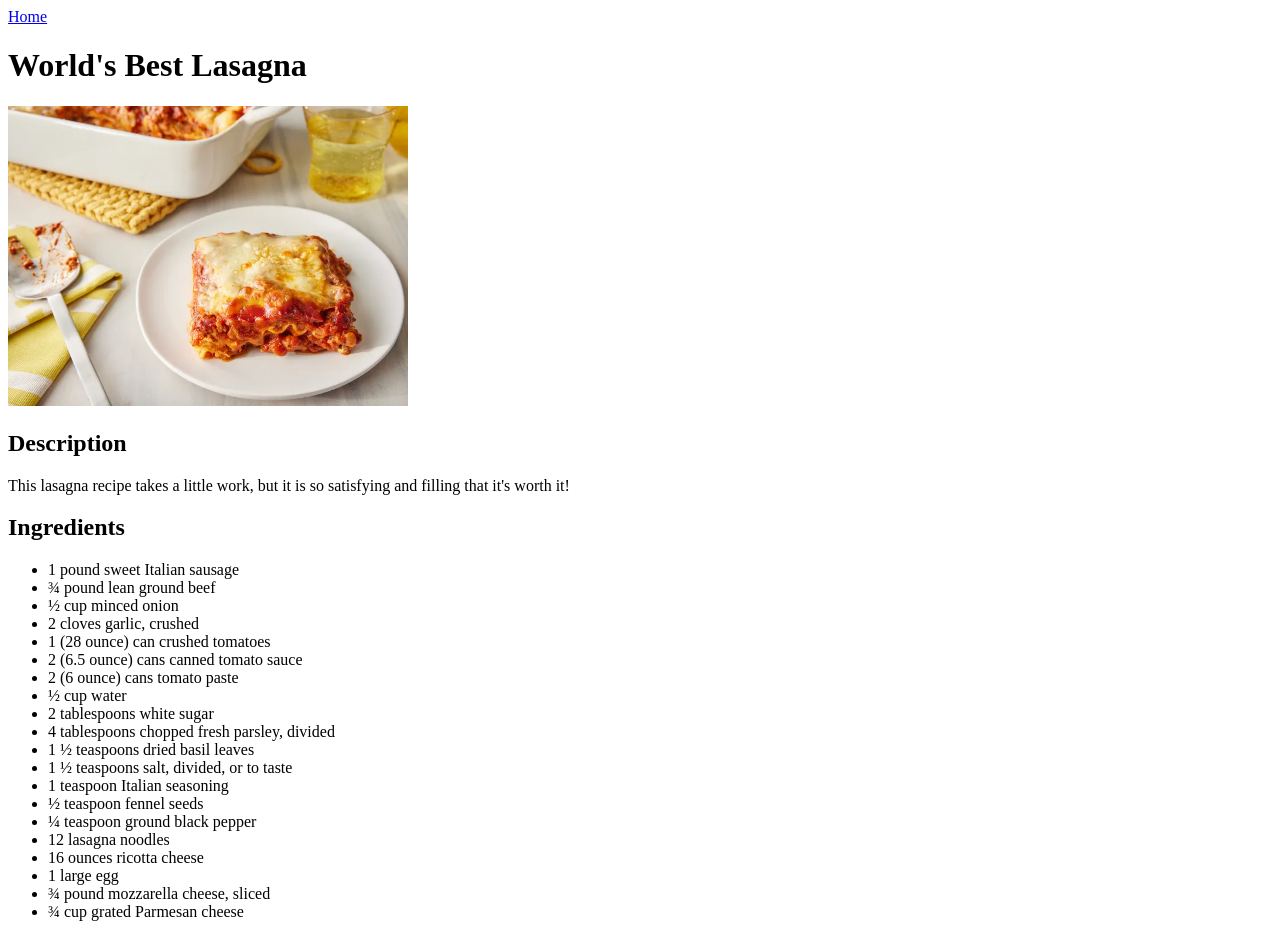
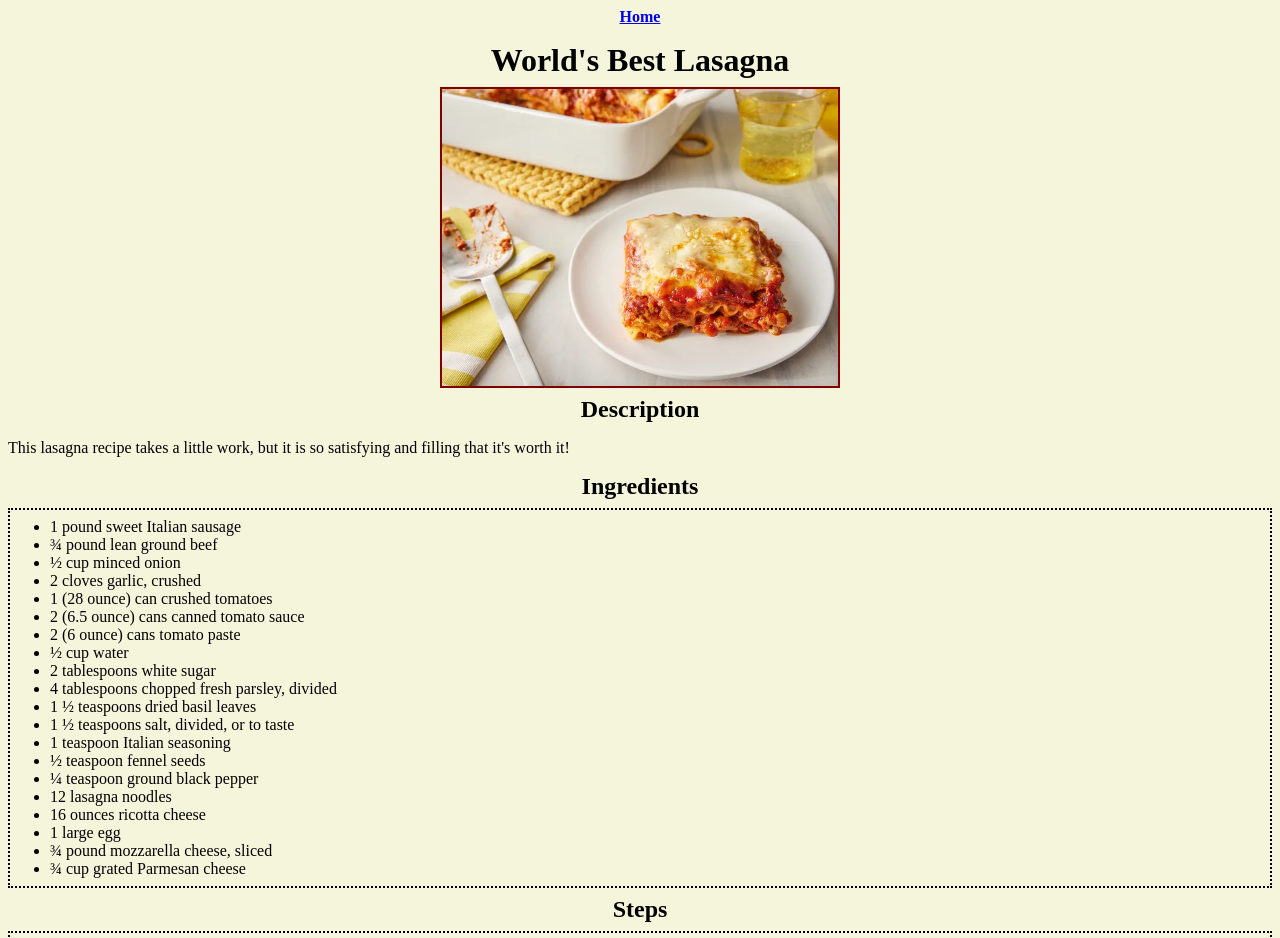
Before and after one commit to SpeakBoy/odin-recipes, a plain HTML site: page recipes/lasagna.html in a window 1280 px wide. Shown: the top 938 px of the page. Drawn offline with Linux system fonts and the light colour scheme.

Commit message:
Add basic styling to pages

```diff
--- a/recipes/lasagna.html
+++ b/recipes/lasagna.html
@@ -3,6 +3,7 @@
     <head>
         <meta charset="UTF-8">
         <title>World's Best Lasagna</title>
+        <link rel="stylesheet" href="../styles.css">
     </head>
     <body>
         <a href="../index.html">Home</a>
@@ -20,7 +21,7 @@
 
         <h2>Ingredients</h2>
 
-        <ul>
+        <ul class="list">
             <li>1 pound sweet Italian sausage</li>
             <li>¾ pound lean ground beef</li>
             <li>½ cup minced onion</li>
@@ -45,7 +46,7 @@
 
         <h2>Steps</h2>
 
-        <ol>
+        <ol class="list">
             <li>Gather all your ingredients.</li>
             <li>
                 Cook sausage, ground beef, onion, and garlic
--- /dev/null
+++ b/styles.css
@@ -0,0 +1,40 @@
+* {
+    padding: 0;
+    margin: 0;
+    box-sizing: border-box;
+}
+
+body {
+    background-color: beige;
+}
+
+h1,
+h2 {
+    padding: 8px;
+    text-align: center;
+}
+
+img {
+    display: block;
+    margin: 0 auto;
+    border: 2px solid maroon;
+}
+
+a {
+    display: block;
+    padding: 8px;
+    text-align: center;
+    font-weight: bold;
+}
+
+p {
+    padding: 8px;
+}
+
+.list {
+    padding-left: 40px;
+    padding-top: 8px;
+    padding-bottom: 8px;
+    border: 2px dotted black;
+    margin: 0 8px;
+}
```
Also changed, not shown: index.html (+1 -0 lines), recipes/pulled-pork.html (+3 -2 lines), recipes/tacos.html (+3 -2 lines).
